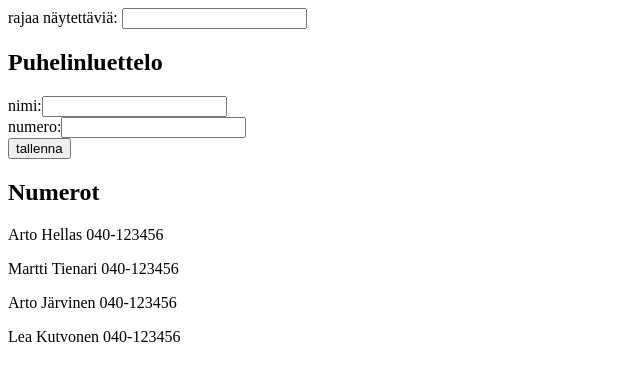
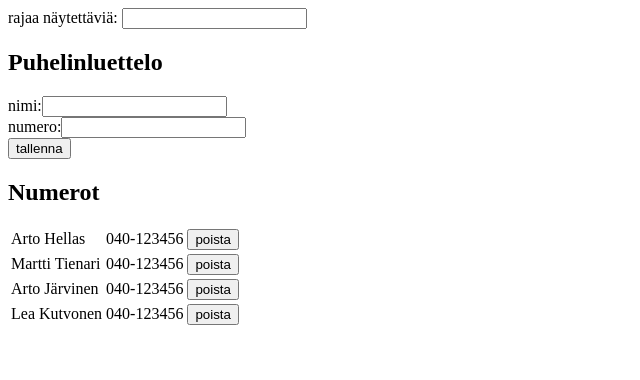
Before and after one commit to jounigit/fullstack-osa2, a React (Create React App) app: page / in a window 1280 px wide. Shown: the top 380 px of the page, without its empty margins (0-640 px from the left). Built offline with nearby package versions, Linux system fonts and the light colour scheme; data requests are answered from the project's data file.

Commit message:
2.16 puhelinluettelo osa 9

```diff
--- a/src/App.js
+++ b/src/App.js
@@ -1,7 +1,15 @@
 import React from 'react';
 import personService from './services/persons'
 
-const Person = ({ person }) => <p>{person.name} {person.number}</p>
+const Person = ({ person, toggleDelete }) => {
+  return (
+    <tr>
+      <td>{person.name}</td>
+      <td>{person.number}</td>
+      <td><button onClick={toggleDelete}>poista</button></td>
+    </tr>
+  )
+}
 
 const SearchForm = ({ filtter, inputTxt}) => {
   return (
@@ -83,8 +91,23 @@ class App extends React.Component {
           })
         })
     }
+  }
 
+  toggleDeleteOf = (id) => {
+  return () => {
+    const person = this.state.persons.find(p => p.id === id)
+    if (window.confirm("poistetaanko "+person.name)) {
+      personService
+      .move(id)
+      .then(response => {
+        const persons = this.state.persons.filter(p => p.id !== id)
+        this.setState({
+              persons
+            })
+      })
+    }
   }
+}
 
   personInput = (event) =>  this.setState({
     newName: event.target.value,
@@ -128,7 +151,16 @@ class App extends React.Component {
 
         <h2>Numerot</h2>
         <div>
-          {showPersons.map(p => <Person key={p.id} person={p} />)}
+          <table>
+            <tbody>
+              {showPersons.map(person =>
+                <Person
+                key={person.id}
+                person={person}
+                toggleDelete={this.toggleDeleteOf(person.id)}
+              />)}
+              </tbody>
+          </table>
         </div>
       </div>
     )
--- a/src/services/persons.js
+++ b/src/services/persons.js
@@ -16,4 +16,9 @@ const update = (id, newObject) => {
   return request.then(response => response.data)
 }
 
-export default { getAll, create, update }
+const move = (id) => {
+  const request = axios.delete(`${baseUrl}/${id}`)
+  return request.then(response => response.data)
+}
+
+export default { getAll, create, update, move }
```
Also changed, not shown: db.json (line endings or trailing spaces).
